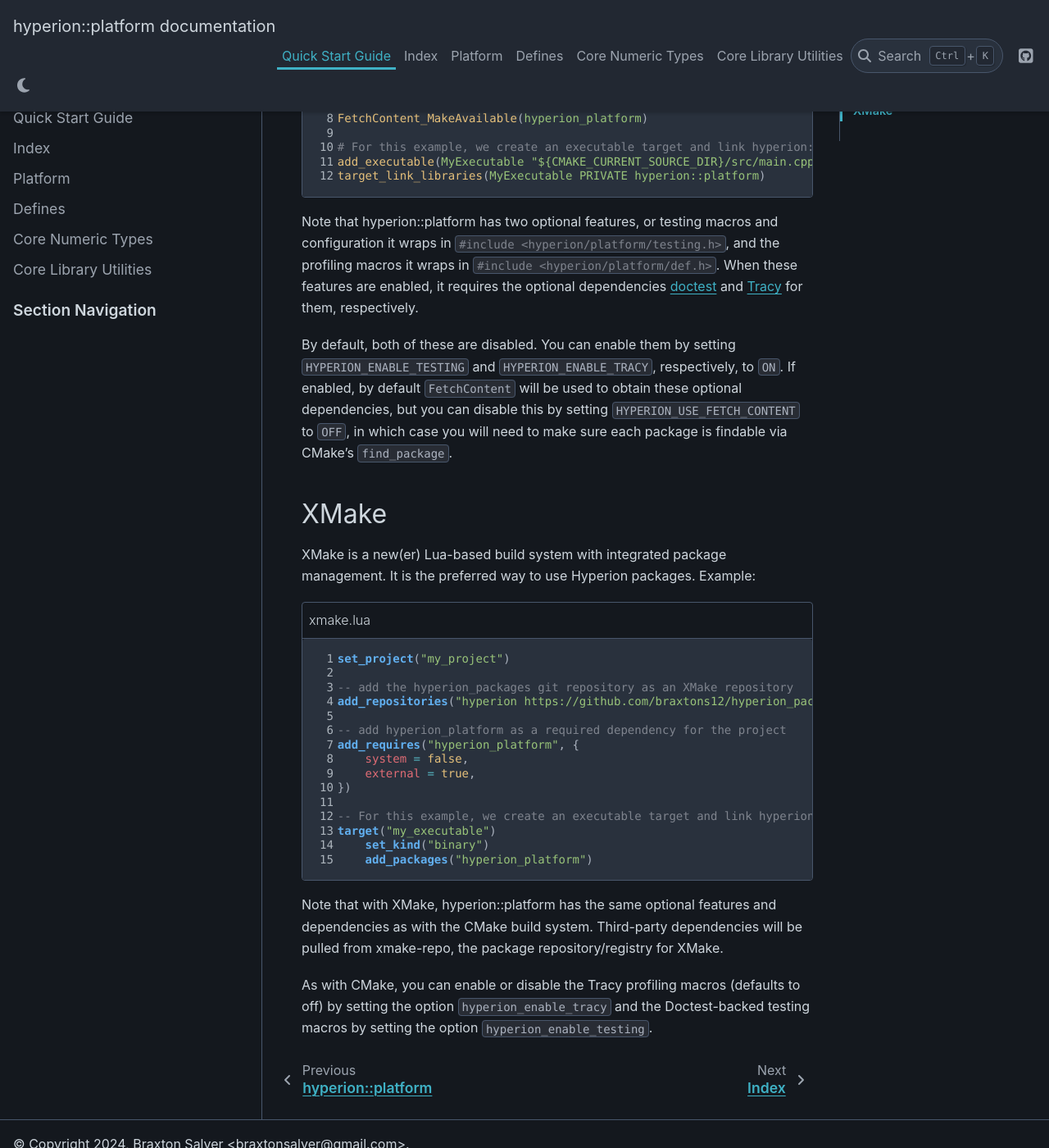
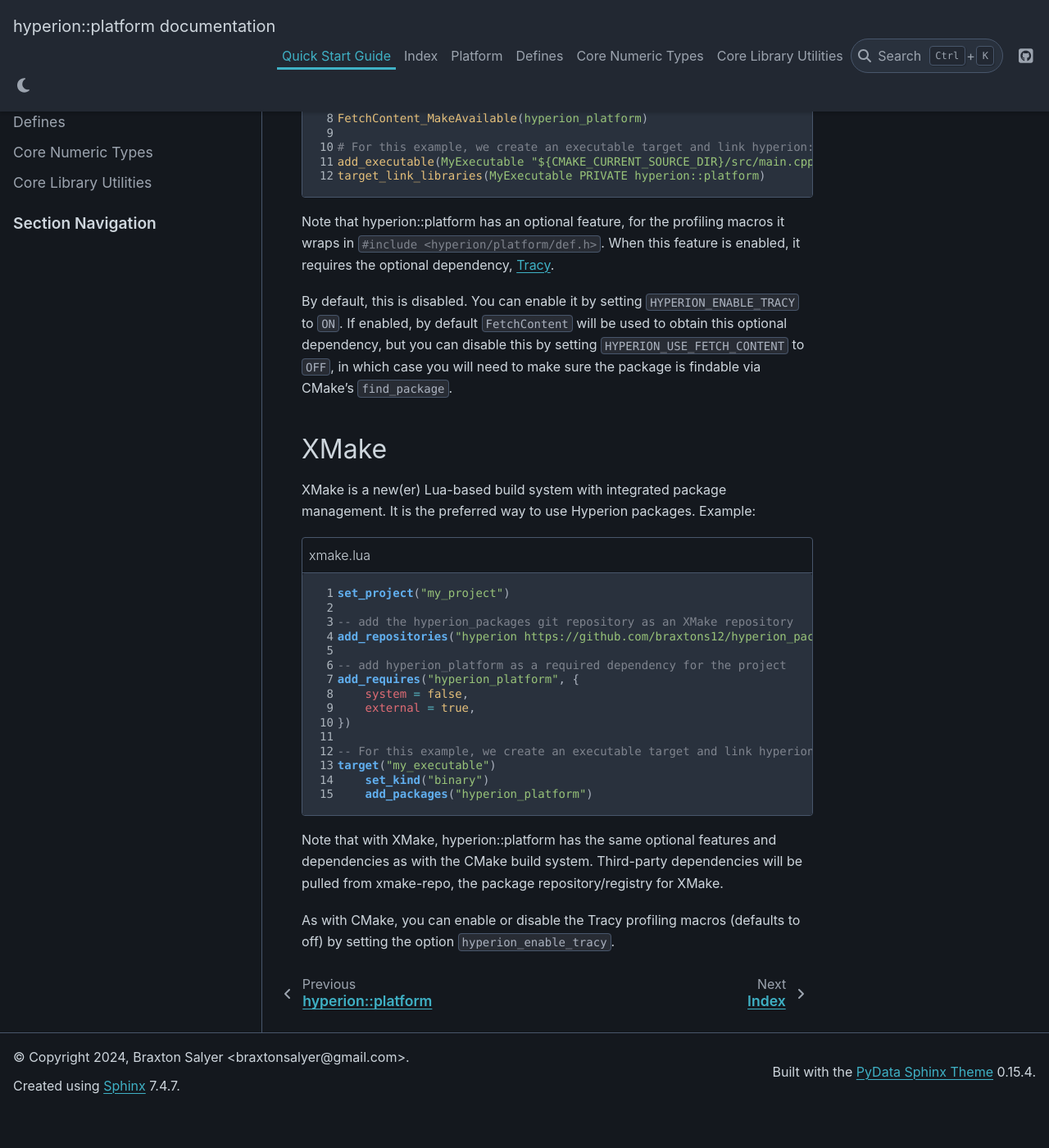
Before and after one commit to braxtons12/hyperion_platform, a Sphinx documentation site: the page built from docs/quick_start.rst, in a window 1280 px wide and 1400 px high, scrolled down 576 px. Shown: the whole window at 82% size. Built offline with Sphinx 7.4.7 and the PyData theme 0.15.4, drawn with Linux system fonts in a browser that asks for light colours; after the commit the page ends 1929 px from its top, so only the background shows below that.

Commit message:
Update documentation to reflect removal of doctest wrappers

```diff
--- a/docs/quick_start.rst
+++ b/docs/quick_start.rst
@@ -20,24 +20,22 @@
     # Declare the dependency on hyperion-utils and make it available for use
     FetchContent_Declare(hyperion_platform
         GIT_REPOSITORY "https://github.com/braxtons12/hyperion_platform"
-        GIT_TAG "v0.2.2")
+        GIT_TAG "v0.3.1")
     FetchContent_MakeAvailable(hyperion_platform)
 
     # For this example, we create an executable target and link hyperion::platform to it
     add_executable(MyExecutable "${CMAKE_CURRENT_SOURCE_DIR}/src/main.cpp")
     target_link_libraries(MyExecutable PRIVATE hyperion::platform)
 
-Note that hyperion::platform has two optional features, or testing macros and configuration it wraps
-in :cpp:`#include <hyperion/platform/testing.h>`\, and the profiling macros it wraps in
-:cpp:`#include <hyperion/platform/def.h>`\. When these features are enabled, it requires the
-optional dependencies `doctest <https://github.com/doctest/doctestdoctest>`_ and
-`Tracy <https://github.com/wolfpld/tracy>`_ for them, respectively.
+Note that hyperion::platform has an optional feature, for the profiling macros it wraps in
+:cpp:`#include <hyperion/platform/def.h>`\. When this feature is enabled, it requires the
+optional dependency, `Tracy <https://github.com/wolfpld/tracy>`_\.
 
-By default, both of these are disabled. You can enable them by setting
-:cmake:`HYPERION_ENABLE_TESTING` and :cmake:`HYPERION_ENABLE_TRACY`\, respectively, to :cmake:`ON`\.
-If enabled, by default :cmake:`FetchContent` will be used to obtain these optional dependencies,
+By default, this is disabled. You can enable it by setting :cmake:`HYPERION_ENABLE_TRACY` to
+:cmake:`ON`\.
+If enabled, by default :cmake:`FetchContent` will be used to obtain this optional dependency,
 but you can disable this by setting :cmake:`HYPERION_USE_FETCH_CONTENT` to :cmake:`OFF`\,
-in which case you will need to make sure each package is findable via CMake's :cmake:`find_package`\.
+in which case you will need to make sure the package is findable via CMake's :cmake:`find_package`\.
 
 XMake
 -----
@@ -70,5 +68,4 @@
 repository/registry for XMake.
 
 As with CMake, you can enable or disable the Tracy profiling macros (defaults to off) by setting the
-option :bash:`hyperion_enable_tracy` and the Doctest-backed testing macros by setting the option
-:bash:`hyperion_enable_testing`\.
+option :bash:`hyperion_enable_tracy`\.
```
Also changed, not shown: README.md (+4 -5 lines), docs/index.rst (+4 -5 lines).
